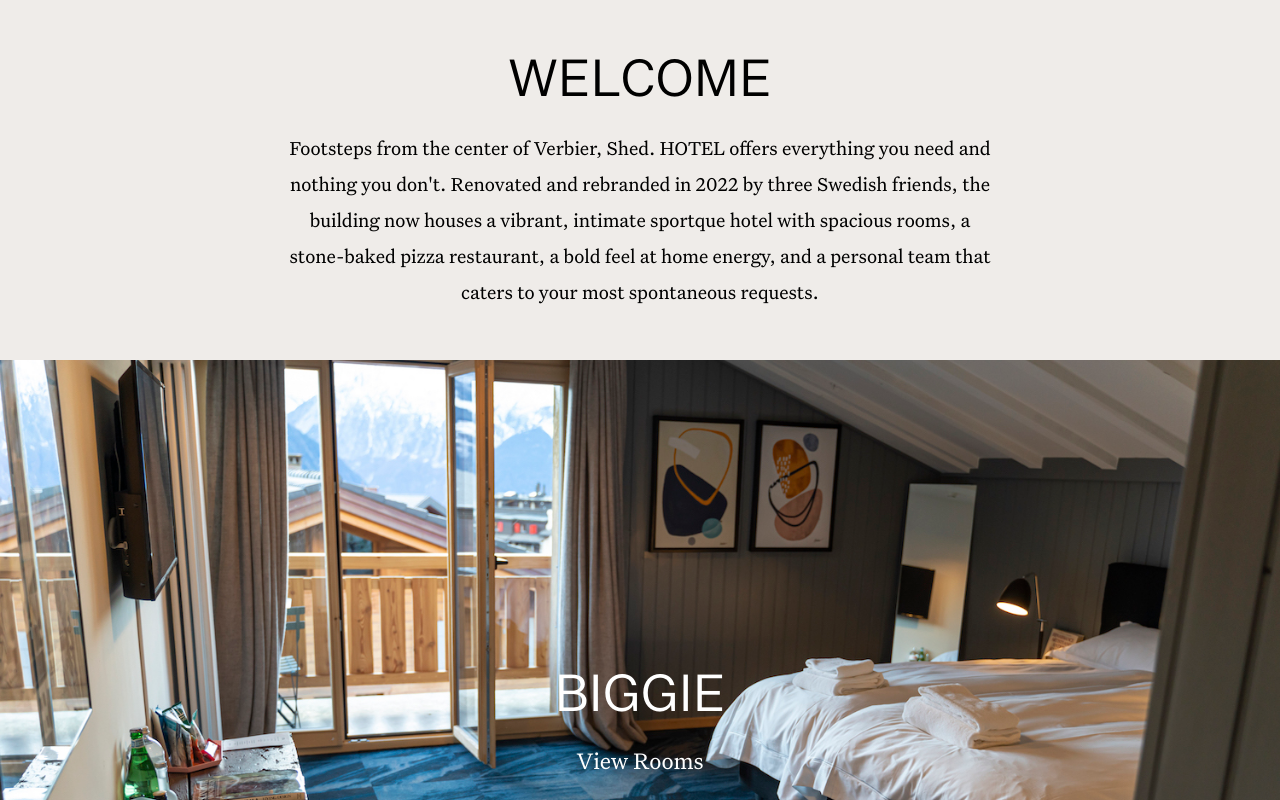
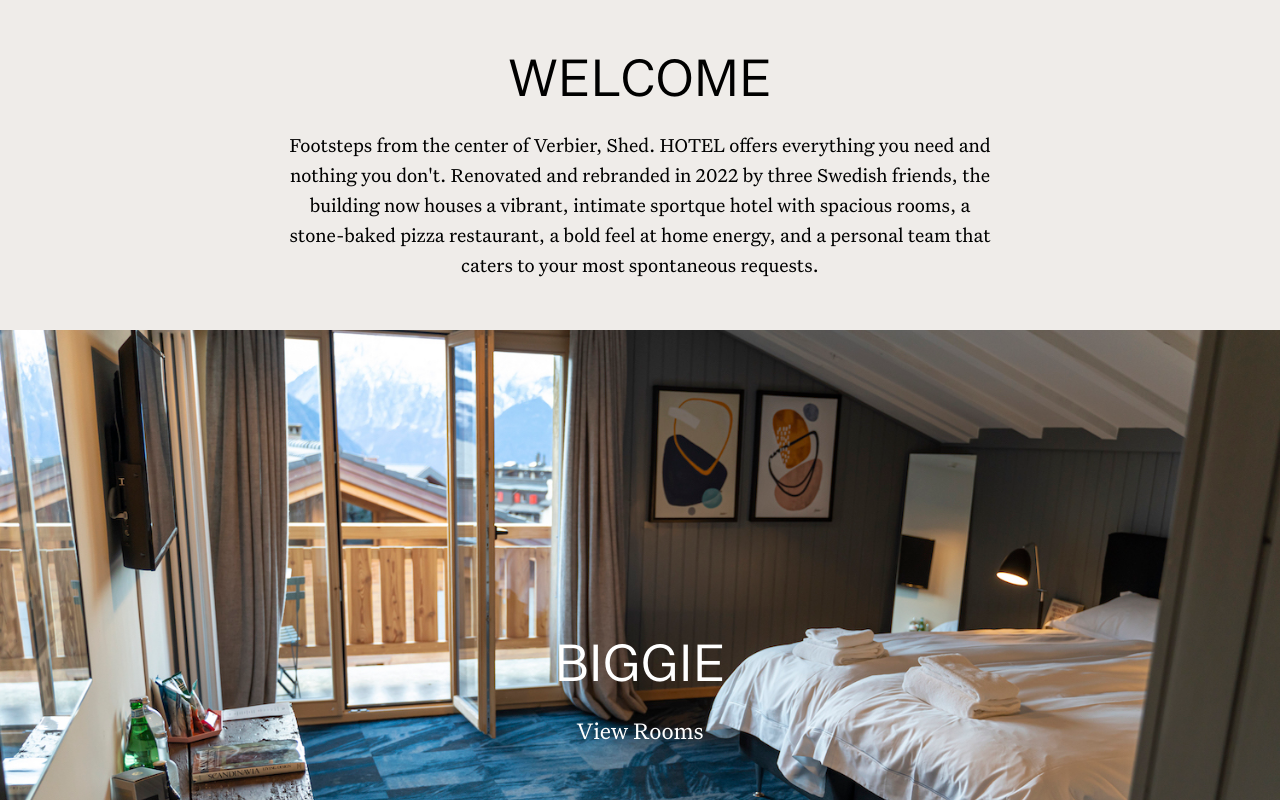
Before and after one commit to nathaliejanep/ShedHOTEL, a React (Create React App) app: page / in a window 1280 px wide. Shown: the part 800-1600 px from the top of the page. Built offline with nearby package versions, Linux system fonts and the light colour scheme.

Commit message:
Changed line-height from 36 to 30

```diff
--- a/src/sassStyles/_typography.scss
+++ b/src/sassStyles/_typography.scss
@@ -35,7 +35,7 @@ h3 {
 p {
   font-family: 'Untitled';
   font-size: toRem(20);
-  line-height: toRem(36);
+  line-height: toRem(30);
   // EDIT MAYBE move align to parent?
   text-align: center;
 
```
